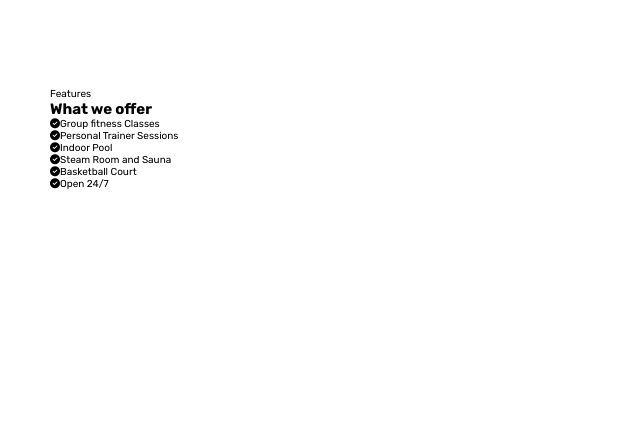
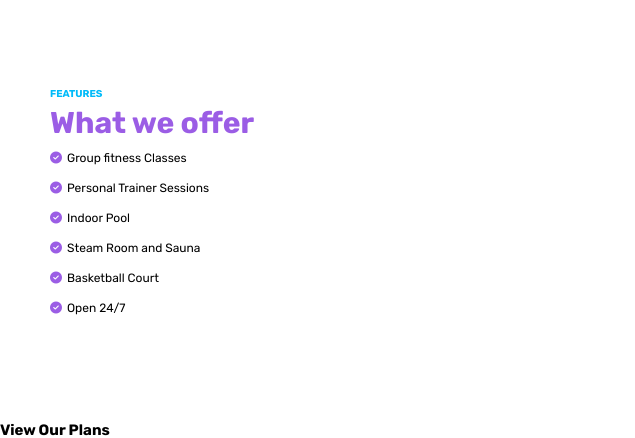
Before and after one commit to Christiano0407/Website-Responsive_Animation, a website: page src/html/index.html in a window 1280 px wide. Shown: the part 862-1300 px from the top of the page, 0-635 px from the left. Before the commit the page ends 1142 px from the top, so only its background shows below. Drawn offline with Linux system fonts and the light colour scheme; a web font is replaced by a local one.

Commit message:
site-Invisible_Two

```diff
--- a/src/css/mediaQueries/media1.css
+++ b/src/css/mediaQueries/media1.css
@@ -79,3 +79,5 @@
 #mobile-menu.is-active .bar:nth-child(3) {
     transform: translateY(-8px) rotate(-45deg);
 }
+
+          /* =====SERVICES===== */
--- a/src/css/style.css
+++ b/src/css/style.css
@@ -127,3 +127,30 @@ line-height: 1;
        width: 100%;
        height: 100%;
    }
+   .topLine {
+       color: var(--clr-One);
+       text-transform: uppercase;
+       font-weight: bold;
+       margin-bottom: 0.5rem;
+   }
+   .service__Heading {
+       margin-bottom: 1rem;
+       font-size: clamp(2rem, 6vw, 3rem);
+       color: var(--clr-Two);
+   }
+   .services__features {
+       list-style: none;
+   }
+   .services__feature {
+       margin-bottom: 1.6rem;
+       font-size: clamp(1rem, 5vw, 1.2rem);
+   }
+   .fa-check-circle {
+       margin-right: 0.5rem;
+       color: var(--clr-Two);
+   }
+   @media screen and (max-width: 768px) {
+    .service__container {
+        grid-template-columns: 1fr;
+      }
+   }
--- a/src/html/index.html
+++ b/src/html/index.html
@@ -50,21 +50,31 @@
         <section class="services">
               <div class="service__container">
                   <div>
-                      <p class="tipLine">Features</p>
+                      <p class="topLine">Features</p>
                       <h1 class="service__Heading">What we offer</h1>
-                      <div class="services__features">
-                          <p class="services__feature"><i class="fas fa-check-circle"></i>Group fitness Classes</p>
-                          <p class="services__feature"><i class="fas fa-check-circle"></i>Personal Trainer  Sessions</p>
-                          <p class="services__feature"><i class="fas fa-check-circle"></i>Indoor Pool</p>
-                          <p class="services__feature"><i class="fas fa-check-circle"></i>Steam Room and Sauna</p>
-                          <p class="services__feature"><i class="fas fa-check-circle"></i>Basketball Court</p>
-                          <p class="services__feature"><i class="fas fa-check-circle"></i>Open 24/7</p>
-                      </div>
+                      <ul class="services__features">
+                          <li class="services__feature"><i class="fas fa-check-circle"></i>Group fitness Classes</li>
+                          <li class="services__feature"><i class="fas fa-check-circle"></i>Personal Trainer  Sessions</li>
+                          <li class="services__feature"><i class="fas fa-check-circle"></i>Indoor Pool</li>
+                          <li class="services__feature"><i class="fas fa-check-circle"></i>Steam Room and Sauna</ñ>
+                          <li class="services__feature"><i class="fas fa-check-circle"></i>Basketball Court</li>
+                          <li class="services__feature"><i class="fas fa-check-circle"></i>Open 24/7</ñ>
+                      </ul>
                   </div>
                   <div>
-                      <img src="../assets/img/alonso-reyes-0HlI76m4jxU-unsplash.jpg" alt="gym" class="services__img">
+                      <img title="image-fitness" src="../assets/img/alonso-reyes-0HlI76m4jxU-unsplash.jpg" alt="gym" class="services__img">
                   </div>
               </div>
+        </section>
+                  <!--   Membership Section -->
+        <section class="membership">
+             <h1>View Our Plans</h1>
+             <p class="membership__desc">Get started today and receive 25% off your first month</p>
+             <div class="membership__wrapper">
+                 <div class="membership__title">
+                     <i class="fas fa-dumbbell card-icon"></i>
+                 </div>
+             </div>
         </section>
     </main>
 
```
